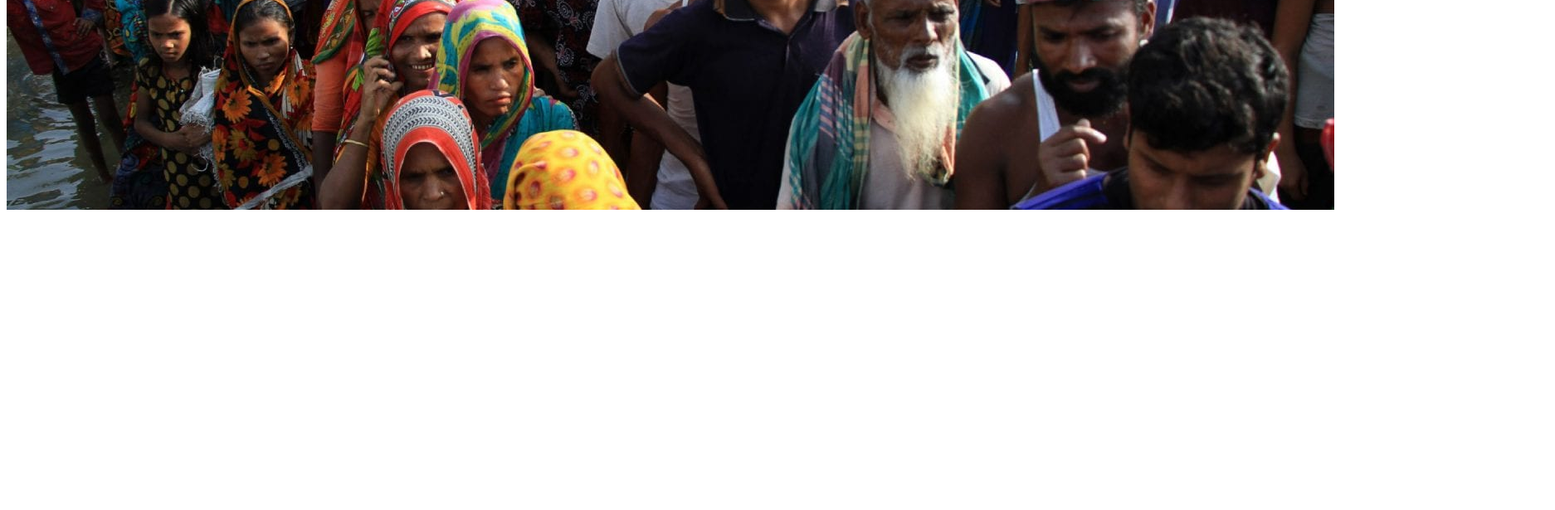
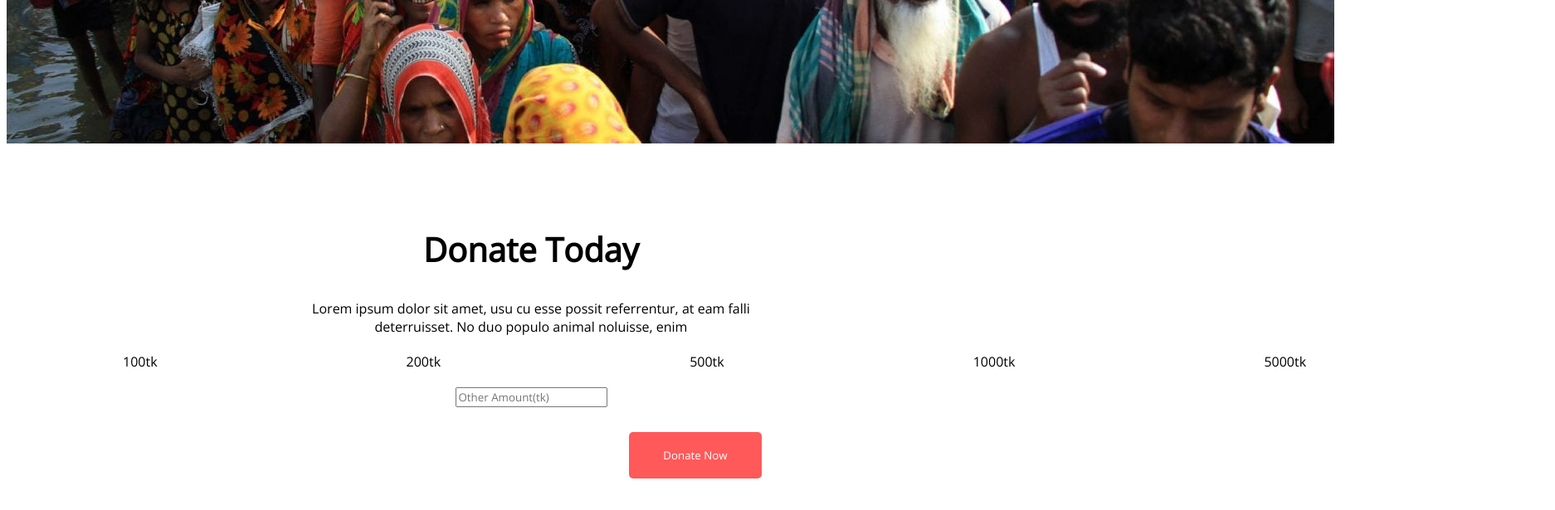
Before and after one commit to muhiminul-islam/practice-portfolio, a plain HTML site: page index.html in a window 1280 px wide. Shown: the part 547-1162 px from the top of the page at 83% size, 1874 px wide, since content can reach past the window. Before the commit the page ends 808 px from the top, so only its background shows below. Drawn offline with nearby package versions, Linux system fonts and the light colour scheme.

Commit message:
added doante tk

```diff
--- a/index.html
+++ b/index.html
@@ -7,22 +7,47 @@
     <meta name="viewport" content="width=device-width, initial-scale=1.0">
     <title>Practice-Portfolio</title>
     <link rel="stylesheet" href="styles/practice.css">
-    <link rel="preconnect" href="https://fonts.googleapis.com"><link rel="preconnect" href="https://fonts.gstatic.com" crossorigin><link href="https://fonts.googleapis.com/css2?family=Open+Sans&display=swap" rel="stylesheet">
+    <link rel="preconnect" href="https://fonts.googleapis.com">
+    <link rel="preconnect" href="https://fonts.gstatic.com" crossorigin>
+    <link href="https://fonts.googleapis.com/css2?family=Open+Sans&display=swap" rel="stylesheet">
 </head>
 
 <body>
-   <header class="header">
+    <header class="header">
         <nav>
-            <!-- <h2 class="header-subtitle">Let's Helps Those Who Are <br>
-                 More In Need
-            </h2> -->
+            <h2 class="header-subtitle">Let's Helps Those Who Are <br>
+                More In Need
+            </h2>
             <h1 class="header-title">Let's Helps Those Who Are <br>
                 More In Need</h1>
             <p class="header-description">Lorem ipsum dolor sit amet, usu cu esse possit referrentur, at eam falli <br>
-            deterruisset. No duo populo animal noluisse, enim</p>
+                deterruisset. No duo populo animal noluisse, enim</p>
             <button class="btn-primary">Donate Now</button>
         </nav>
-   </header>
+    </header>
+
+    <main>
+        <section>
+            <div class="donate-tk">
+                <div>
+                    <h2 class="donate-tk-title">Donate Today</h2>
+                    <p class="donate-tk-description">
+                        Lorem ipsum dolor sit amet, usu cu esse possit referrentur, at eam falli <br>
+                        deterruisset. No duo populo animal noluisse, enim
+                    </p>
+                    <ul>
+                        <li>100tk</li>
+                        <li>200tk</li>
+                        <li>500tk</li>
+                        <li>1000tk</li>
+                        <li>5000tk</li>
+                    </ul>
+                    <input type="text" name="" id="text" placeholder="Other Amount(tk)">
+                    <button class="btn-primary">Donate Now</button>
+                </div>
+            </div>
+        </section>
+    </main>
 </body>
 
 </html>
--- a/styles/practice.css
+++ b/styles/practice.css
@@ -25,9 +25,6 @@ margin-top: 100px;
     margin-top: 10px;
     text-align: center;
 
-
-
-
 }
 .btn-primary{
     width: 160px;
@@ -37,6 +34,22 @@ border-radius: 5px;
 margin: 30px 750px;
 border-style: none;
 color: white;
-
-
 }
+/* donate tk styles  */
+.donate-tk{
+    text-align: center;
+    margin-top: 100px;
+}
+.donate-tk-title{
+    font-size: 40px;
+    font-weight: 100px;
+}
+.donate-tk ul{
+    display: flex;
+    justify-content: space-between;
+    margin: 20px 100px;
+}
+.donate-tk li{
+    list-style: none;
+    padding-right: 300px;
+}
```
